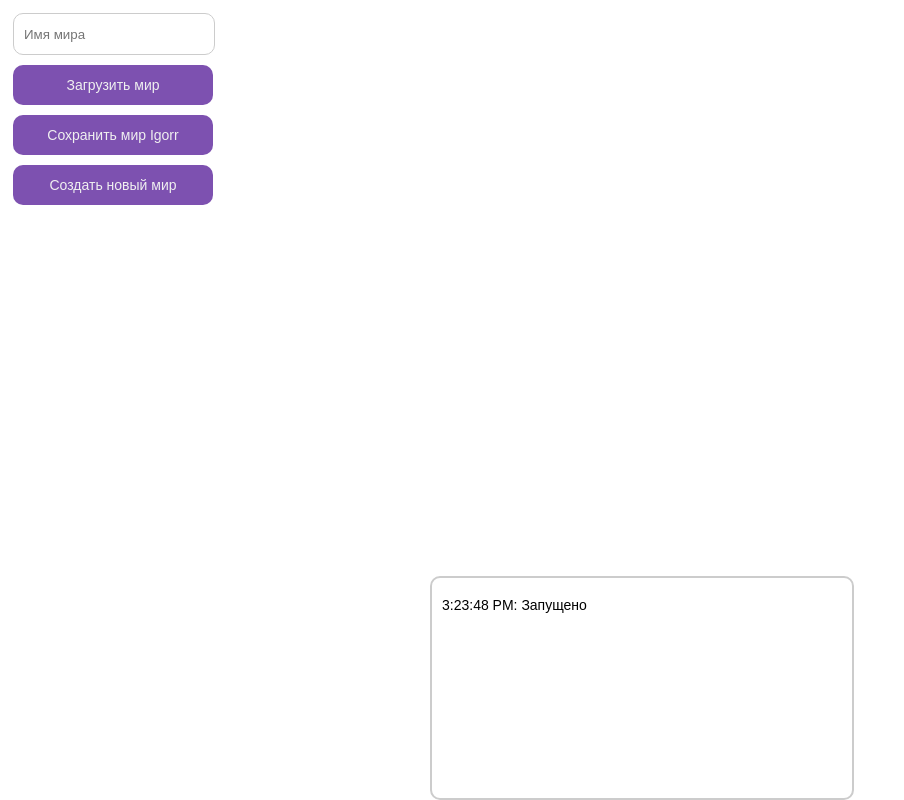
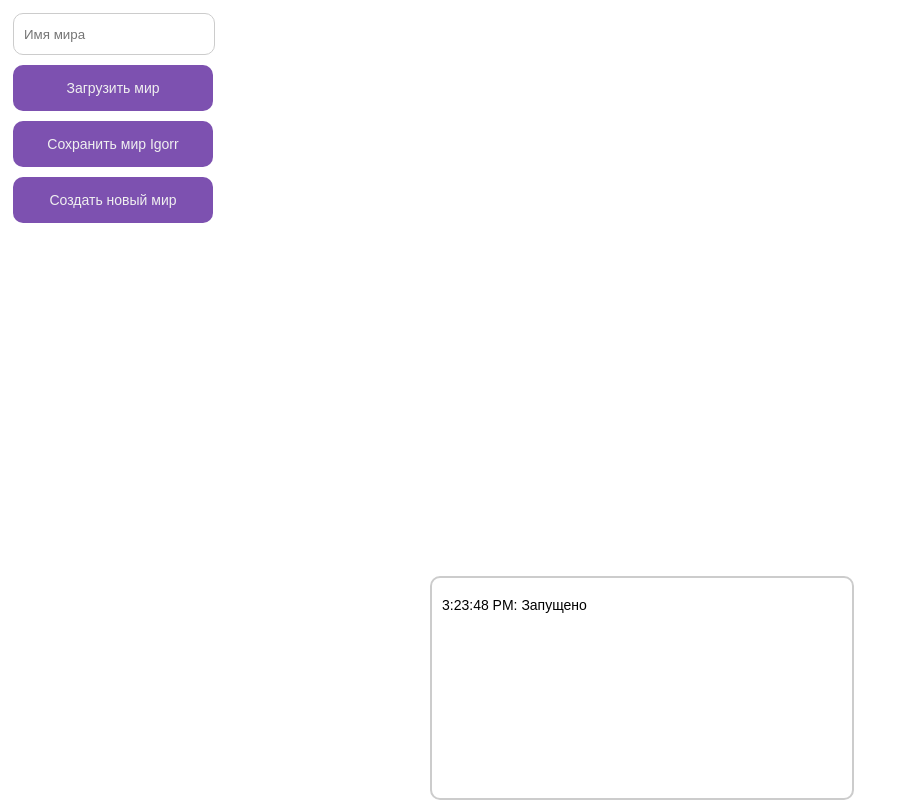
Before and after one commit to Igor3411/react-education-eco, a React (Create React App) app: page / in a window 1280 px wide. Shown: the whole page, without its empty margins (0-904 px from the left). Built offline with nearby package versions, Linux system fonts and the light colour scheme.

Commit message:
Красота

```diff
--- a/src/styles/app.css
+++ b/src/styles/app.css
@@ -7,7 +7,7 @@
     flex-direction: column;
 }
 .tools div{
-    height: 40px;
+    height: auto;
     width: 200px;
     background: #7d51b0;
     cursor: pointer;
@@ -17,6 +17,7 @@
     align-items: center;
     color: #f0f0f0;
     margin: 5px;
+    padding: 15px 0;
 
 }
 .tools input{
```
